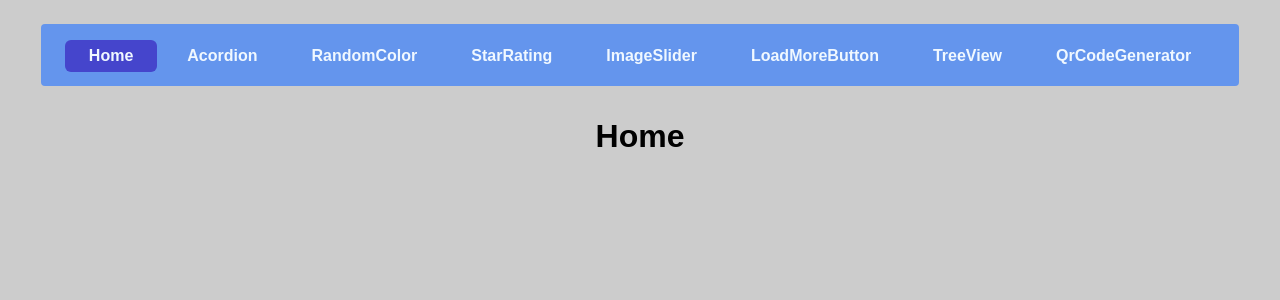
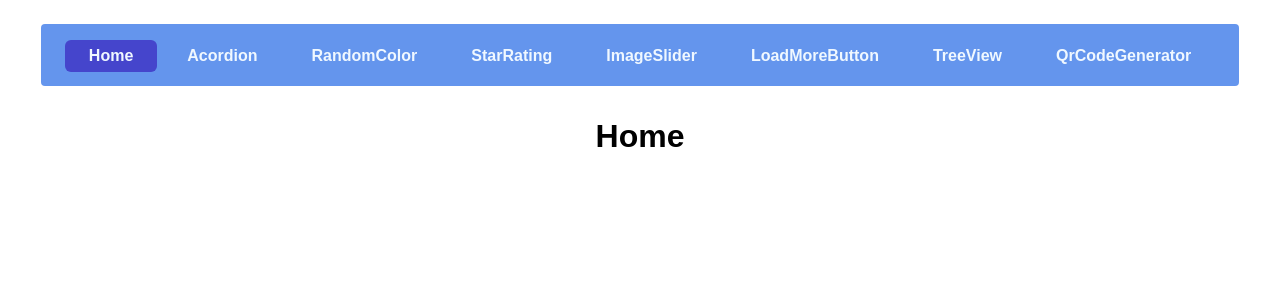
Before and after one commit to fabroche/25_react_projects, a React (Vite) app: page /#/ in a window 1280 px wide. Shown: the top 300 px of the page. Built offline with nearby package versions, Linux system fonts and the light colour scheme.

Commit message:
feat: defined colors for ProductCard__info-container class now adapted to light and dark mode

```diff
--- a/src/LoadMoreButton/components/ProductCard.css
+++ b/src/LoadMoreButton/components/ProductCard.css
@@ -49,7 +49,7 @@
 }
 
 .ProductCard__info-container {
-    background-color: rgba(157, 157, 157, 0.12);
+    background-color: light-dark(var(--dark-bg), var(--light-bg));
     color: black;
     padding: 1.6rem;
     border-radius: 0.6rem;
--- a/src/index.css
+++ b/src/index.css
@@ -12,7 +12,7 @@
 
     color-scheme: light dark;
     /*Light Mode Colors*/
-    --light-bg: #ccc;
+    --light-bg: #fff;
     --light-text: #ccc;
     /*Light Mode Colors*/
     --dark-bg: #333;
```
